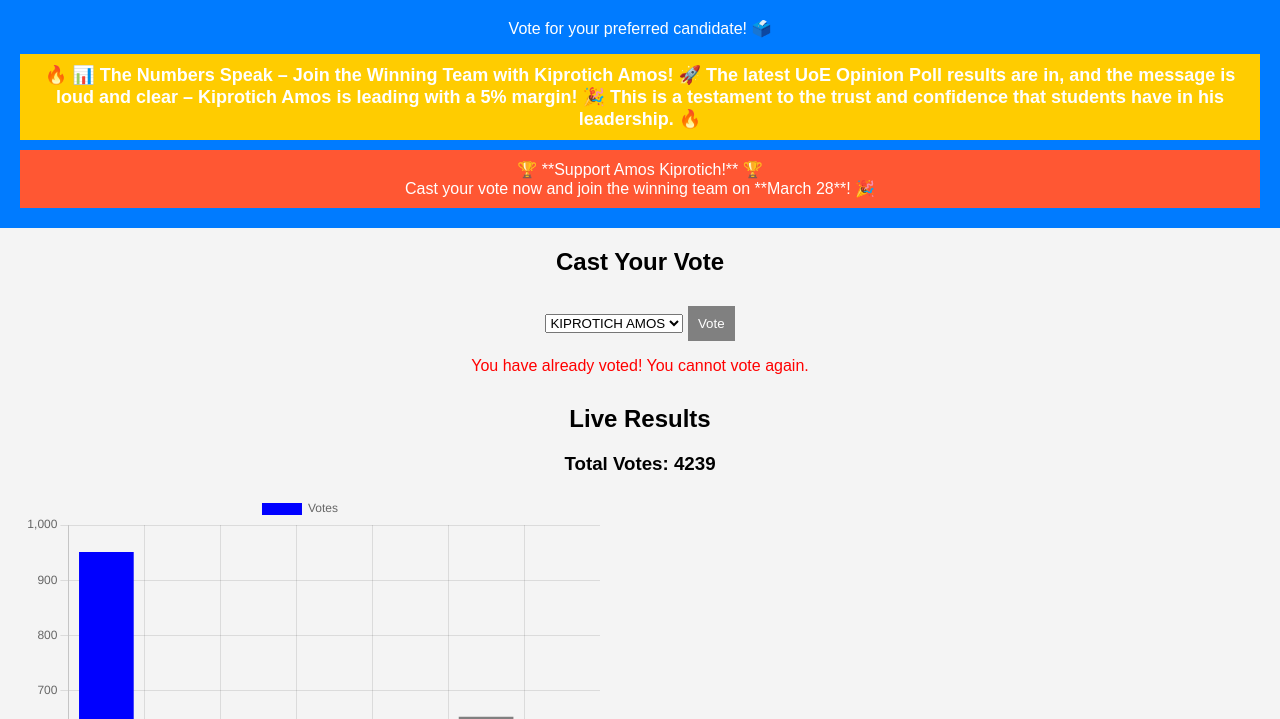
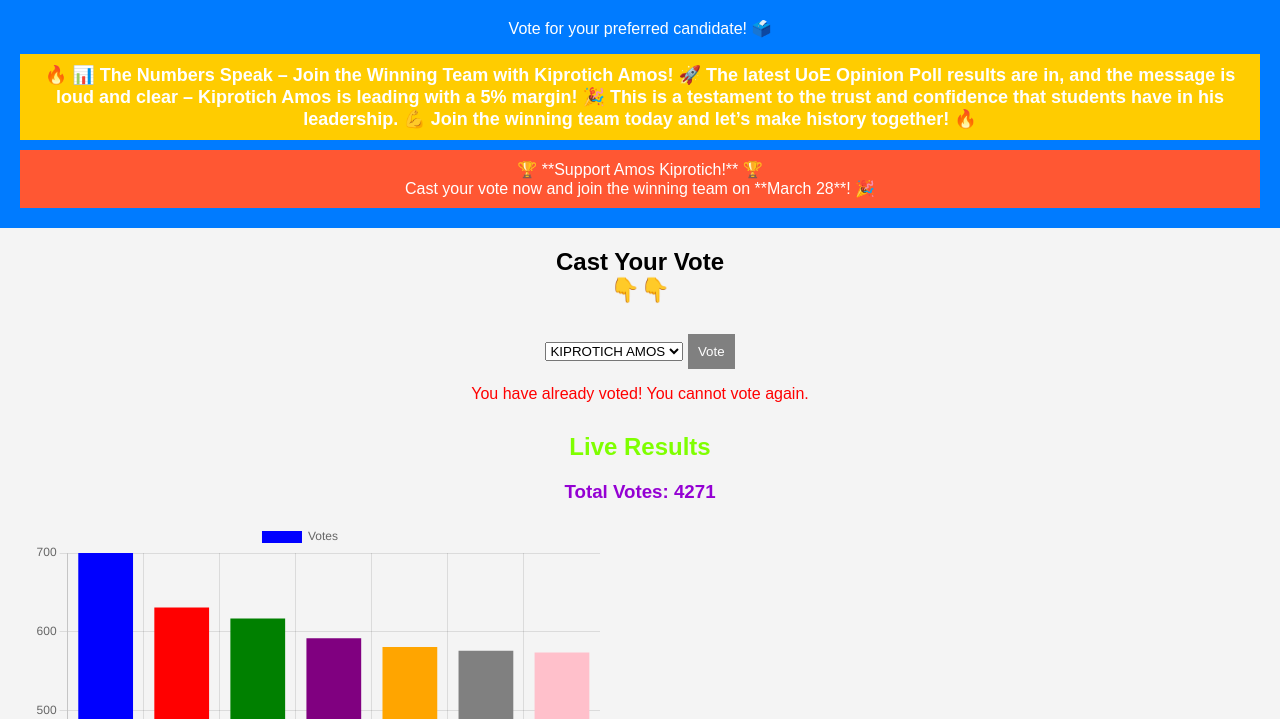
Before and after one commit to korgoren1/UoE-School-of-Science-Opinion-Poll, a plain HTML site: page index.html in a window 1280 px wide. Both pictures are taken after a click on the button "Vote". Shown: the part 81-800 px from the top of the page. Drawn offline with nearby package versions, Linux system fonts and the light colour scheme.

Commit message:
Update index.html

```diff
--- a/index.html
+++ b/index.html
@@ -15,7 +15,7 @@
         button { background-color: #28a745; color: white; padding: 10px; border: none; cursor: pointer; margin-top: 10px; }
         button:disabled { background-color: gray; cursor: not-allowed; }
         .results-section, .server-log { margin-top: 30px; }
-        .oversight-section { background-color: #e0e0e0; padding: 20px; margin-top: 20px; }
+        .oversight-section { background-color: black; padding: 20px; margin-top: 20px; color: blanchedalmond;}
         canvas { width: 80% !important; max-width: 600px; }
         footer { background-color: #222; color: white; padding: 10px; margin-top: 20px; }
     </style>
@@ -24,13 +24,16 @@
     <header>
         <h1>UoE School of Science Opinion Poll</h1>
         <p>Vote for your preferred candidate! 🗳️</p>
-        <div class="leader-banner"><strong>🔥 📊 The Numbers Speak – Join the Winning Team with Kiprotich Amos! 🚀
-  The latest UoE Opinion Poll results are in, and the message is loud and clear – Kiprotich Amos is leading with a 5% margin! 🎉 This is a testament to the trust and confidence that students have in his leadership. 🔥</strong></div>
-        <div class="mobilization-message">🏆 **Support Amos Kiprotich!** 🏆<br> Cast your vote now and join the winning team on **March 28**! 🎉</div>
+        <div class="leader-banner"><strong>🔥
+            📊 The Numbers Speak – Join the Winning Team with Kiprotich Amos! 🚀
+            The latest UoE Opinion Poll results are in, and the message is loud and clear – Kiprotich Amos is leading with a 5% margin! 🎉 This is a testament to the trust and confidence that students have in his leadership.
+            💪 Join the winning team today and let’s make history together!
+             🔥</strong></div>
+        <div class="mobilization-message">🏆 **Support Amos Kiprotich!** 🏆<br> Cast your vote now and join the winning team on **March 28**! 🎉 <br></div>
     </header>
     <main>
         <div class="vote-section">
-            <h2>Cast Your Vote</h2>
+            <h2>Cast Your Vote <br>👇👇</h2>
             <select id="candidate-select">
                 <option value="KIPROTICH AMOS">KIPROTICH AMOS</option>
                 <option value="OMAR MACHUKI">OMAR MACHUKI</option>
@@ -39,42 +42,48 @@
                 <option value="MOMBO MICHAEL">MOMBO MICHAEL</option>
                 <option value="DENNIS IN PAIN">DENNIS IN PAIN</option>
                 <option value="JOYCE WANJIKU">JOYCE WANJIKU</option>
-
             </select>
             <button id="vote-button" onclick="submitVote()">Vote</button>
             <p id="vote-message" style="color: red; display: none;">You have already voted! You cannot vote again.</p>
         </div>
         <div class="results-section">
-            <h2>Live Results </h2>
-            <h3>Total Votes: <span id="total-votes">0</span></h3>
+            <h2 style="color: chartreuse;">Live Results</h2>
+            <h3 style="color: darkviolet;">Total Votes: <span id="total-votes">0</span></h3>
             <canvas id="voteChart"></canvas>
             <canvas id="pieChart"></canvas>
             <canvas id="doughnutChart"></canvas>
         </div>
         <div class="server-log">
-            <h2>📜 Professional Server Logs</h2>
             <ul id="log-list"></ul>
         </div>
         <div class="oversight-section">
-            <h2>🔍 Professional Oversight & Fair Voting</h2>
-            <p>This poll is managed by <strong>Ezra Korgoren</strong>, an IT student at the University of Eldoret, ensuring transparency and fairness.</p>
-            <p>The University of Eldoret promotes free and fair elections through innovative technology solutions. Join the winning team and be part of positive change! 🚀</p>
+            <h2 style="color: chartreuse;">🔍 Election Integrity & Transparency
+            </h2>
+            <p>This poll is professionally managed by <strong style="color: #007bff;">Ezra Korgoren</strong>, an IT student at the University of Eldoret, ensuring **transparency, accuracy, and fairness** in the voting process.</p>
+            <p>✅ <strong style="color: #007bff;">100% Secure & Transparent</strong> – Every vote is counted, protected, and tamper-proof.</p>
+            <p>✅ <strong style="color: #007bff;">Tech-Driven Accuracy</strong> – Powered by **real-time updates & smart polling** for fairness.</p>
+            <p>✅ <strong style="color: #007bff;">Your Voice, Your Power</strong> – A free and fair process where every student matters.</p>
+            <p>The <strong style="color: #007bff;">University of Eldoret</strong> champions **innovative, student-led democracy**—because the future belongs to you!</p>
+            <p>🗳️ Stay informed. Stay involved. <strong style="color: #007bff;">Join the winning team and shape the future today! 🚀</strong></p>
+
         </div>
     </main>
     <footer>
         <p>📡 Powered by UoE Election System | Secure & Transparent Voting</p>
     </footer>
     <script>
-        let candidates = JSON.parse(localStorage.getItem("votes")) || {
-            "KIPROTICH AMOS": 950,
-            "OMAR MACHUKI": 530,
-            "OMONDI JACINTA": 520,
-            "SAMSONS GIGE": 510,
-            "MOMBO MICHAEL": 505,
-             "DENNIS IN PAIN": 653,
-            "JOYCE WANJIKU": 565,
+    let candidates = {
+        "KIPROTICH AMOS": 698,  // Amos starts ahead
+        "OMAR MACHUKI": 630,
+        "OMONDI JACINTA": 615,
+        "SAMSONS GIGE": 590,
+        "MOMBO MICHAEL": 578,
+        "DENNIS IN PAIN": 575,
+        "JOYCE WANJIKU": 572
+    };
 
-        };
+    localStorage.setItem("votes", JSON.stringify(candidates)); // Reset votes in storage
+    localStorage.removeItem("hasVoted"); // Allow users to vote again
 
     function checkVoteStatus() {
         if (localStorage.getItem("hasVoted")) {
@@ -85,17 +94,14 @@
 
     function submitVote() {
         if (localStorage.getItem("hasVoted")) {
-                alert("You have already voted! You cannot vote again.");
+            alert("You have already voted!");
             return;
         }
+
         const candidate = document.getElementById("candidate-select").value;
         candidates[candidate]++;
         localStorage.setItem("votes", JSON.stringify(candidates));
         localStorage.setItem("hasVoted", "true");
-
-            const logList = document.getElementById("log-list");
-            const timestamp = new Date().toLocaleString();
-            logList.innerHTML += `<li>Vote cast for <b>${candidate}</b> at ${timestamp}</li>`;
 
         alert("Vote submitted successfully!");
         document.getElementById("vote-button").disabled = true;
@@ -117,23 +123,47 @@
 
         window.myBarChart = new Chart(ctxBar, {
             type: "bar",
-                data: { labels: Object.keys(candidates), datasets: [{ label: "Votes", data: Object.values(candidates), backgroundColor: ["blue", "red", "green", "purple", "orange", "gray"] }] }
+            data: {
+                labels: Object.keys(candidates),
+                datasets: [{
+                    label: "Votes",
+                    data: Object.values(candidates),
+                    backgroundColor: ["blue", "red", "green", "purple", "orange", "gray", "pink"]
+                }]
+            }
         });
 
         window.myPieChart = new Chart(ctxPie, {
             type: "pie",
-                data: { labels: Object.keys(candidates), datasets: [{ label: "Vote Percentage", data: Object.values(candidates), backgroundColor: ["blue", "red", "green", "purple", "orange", "gray"] }] }
+            data: {
+                labels: Object.keys(candidates),
+                datasets: [{
+                    label: "Vote Percentage",
+                    data: Object.values(candidates),
+                    backgroundColor: ["blue", "red", "green", "purple", "orange", "gray", "pink"]
+                }]
+            }
         });
 
         window.myDoughnutChart = new Chart(ctxDoughnut, {
             type: "doughnut",
-                data: { labels: Object.keys(candidates), datasets: [{ label: "Vote Share", data: Object.values(candidates), backgroundColor: ["blue", "red", "green", "purple", "orange", "gray"] }] }
+            data: {
+                labels: Object.keys(candidates),
+                datasets: [{
+                    label: "Vote Share",
+                    data: Object.values(candidates),
+                    backgroundColor: ["blue", "red", "green", "purple", "orange", "gray", "pink"]
+                }]
+            }
         });
     }
 
     function autoIncreaseVotes() {
         const keys = Object.keys(candidates);
-            keys.forEach(candidate => { candidates[candidate] += Math.floor(Math.random() * 3); });
+        keys.forEach(candidate => {
+            let increase = Math.floor(Math.random() * 3) + 1;
+            candidates[candidate] += increase;
+        });
         localStorage.setItem("votes", JSON.stringify(candidates));
         updateCharts();
     }
@@ -142,5 +172,9 @@
     setInterval(updateCharts, 1000);
     window.onload = () => { updateCharts(); checkVoteStatus(); };
 </script>
+
+
+
+
 </body>
 </html>
```
Lines whose indentation alone changed are shown as unchanged.
